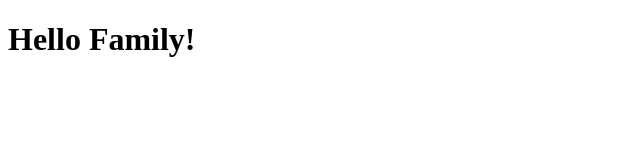
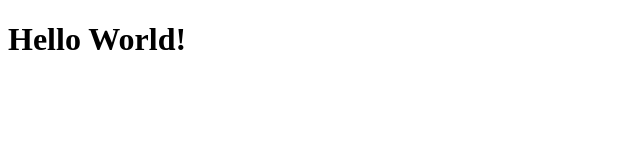
Before and after one commit to ronaldpedid/docker-compose-example, a website: page src/index.html in a window 1280 px wide. Shown: the full height of the page, 0-640 px from the left. Drawn offline with Linux system fonts and the light colour scheme.

Commit message:
first commit

```diff
--- a/src/index.html
+++ b/src/index.html
@@ -9,7 +9,7 @@
 </head>
 
 <body>
-  <h1>Hello Family!</h1>
+  <h1>Hello World!</h1>
 
 </body>
 
```
